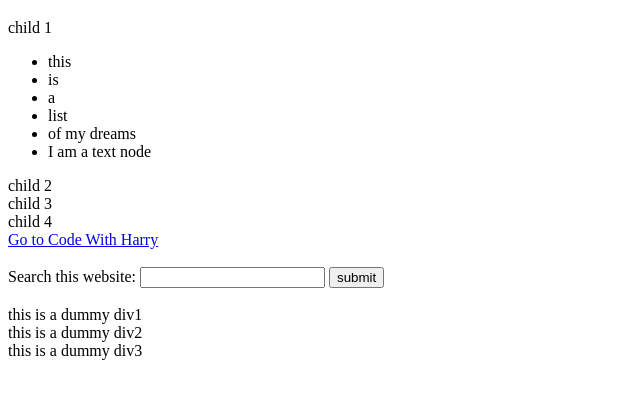
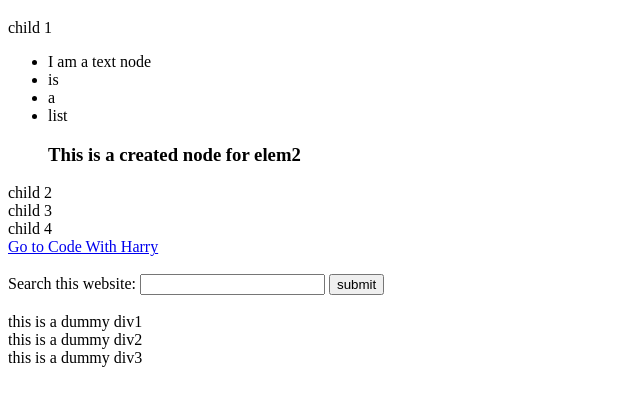
Before and after one commit to shashanknaik808/javascript_examples, a plain HTML site: page 16/tut16.html in a window 1280 px wide. Shown: the part 61-466 px from the top of the page, without its empty margins (0-640 px from the left). Drawn offline with Linux system fonts and the light colour scheme.

Commit message:
16 Removing & replacing elements

```diff
--- a/16/tut16.html
+++ b/16/tut16.html
@@ -11,12 +11,12 @@
         <h1 id="heading"> Welcome to Code With Harry</h1>
         <div id="myfirst" class="child red good" id="first">child 1
 
-            <ul class="this">
-                <li class="childul">this</li>
+            <ul class="this" id="myul">
+                <li class="childul" id="fui">this</li>
                 <li class="childul">is</li>
                 <li class="childul">a</li>
                 <li class="childul">list </li>
-                <li class="childul">of my dreams</li>
+                <li class="childul" id="lui">of my dreams</li>
             </ul>
         </div>
         <div class="child">child 2</div>
--- a/16/tut16.js
+++ b/16/tut16.js
@@ -20,3 +20,12 @@ elem2.id = 'elem2';
 elem2.className = 'elem2';
 let tnode = document.createTextNode('This is a created node for elem2');
 elem2.appendChild(tnode);
+
+element.replaceWith(elem2);
+let myul = document.getElementById('myul');
+myul.replaceChild(element, document.getElementById('fui'));
+myul.removeChild(document.getElementById('lui'));
+let pr = elem2.hasAttribute('href');
+elem2.removeAttribute('id');
+elem2.setAttribute('title', 'myelem2title');
+console.log(elem2, pr);
```
